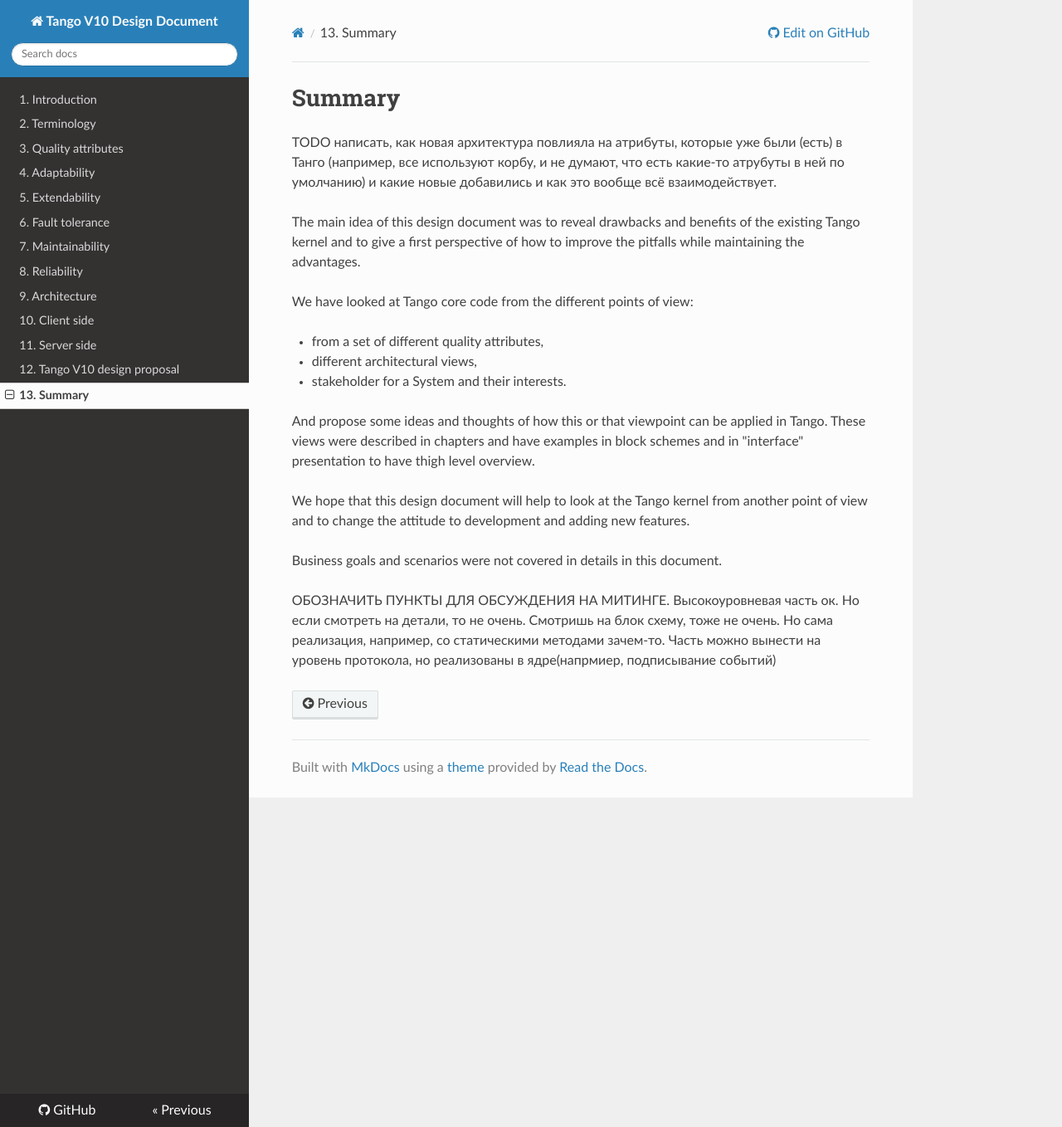
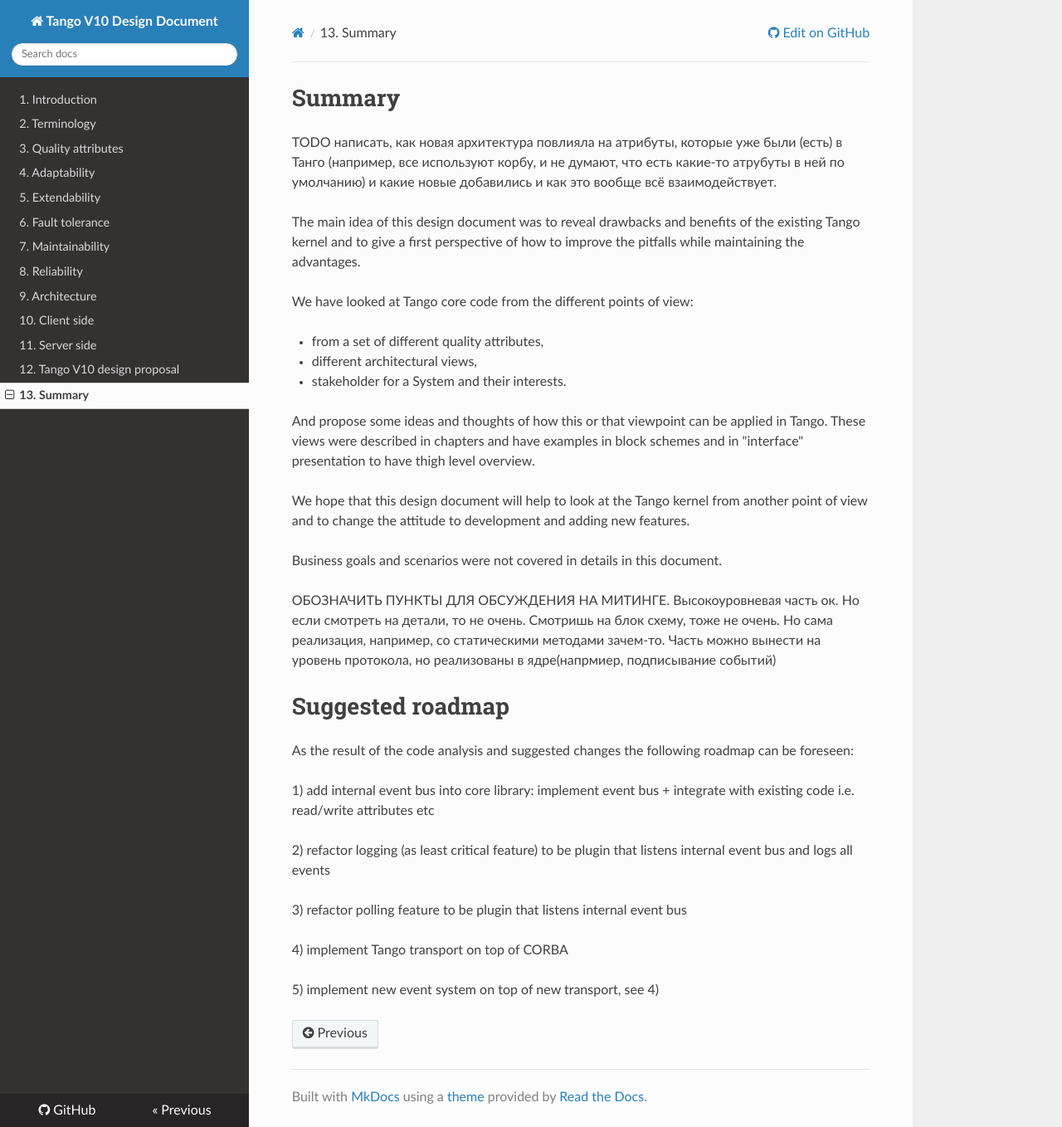
Before and after one commit to Ingvord/tango-v10-design-doc, an MkDocs documentation site: the page built from docs/summary.md, in a window 1280 px wide and 1358 px high. Shown: the whole window at 83% size. Built offline with MkDocs 1.6.1, drawn with Linux system fonts in a browser that asks for light colours; nearby versions of some CDN libraries.

Commit message:
progress: add roadmap

```diff
--- a/docs/summary.md
+++ b/docs/summary.md
@@ -25,3 +25,17 @@ Business goals and scenarios were not covered in details in this document.
 ОБОЗНАЧИТЬ ПУНКТЫ ДЛЯ ОБСУЖДЕНИЯ НА МИТИНГЕ.
 Высокоуровневая часть ок. Но если смотреть на детали, то не очень. Смотришь на блок схему, тоже не очень. Но сама реализация, например, со статическими методами зачем-то.
 Часть можно вынести на уровень протокола, но реализованы в ядре(напрмиер, подписывание событий)
+
+# Suggested roadmap
+
+As the result of the code analysis and suggested changes the following roadmap can be foreseen:
+
+1) add internal event bus into core library: implement event bus + integrate with existing code i.e. read/write attributes etc
+
+2) refactor logging (as least critical feature) to be plugin that listens internal event bus and logs all events
+
+3) refactor polling feature to be plugin that listens  internal event bus
+
+4) implement Tango transport on top of CORBA
+
+5) implement new event system on top of new transport, see 4)
```
